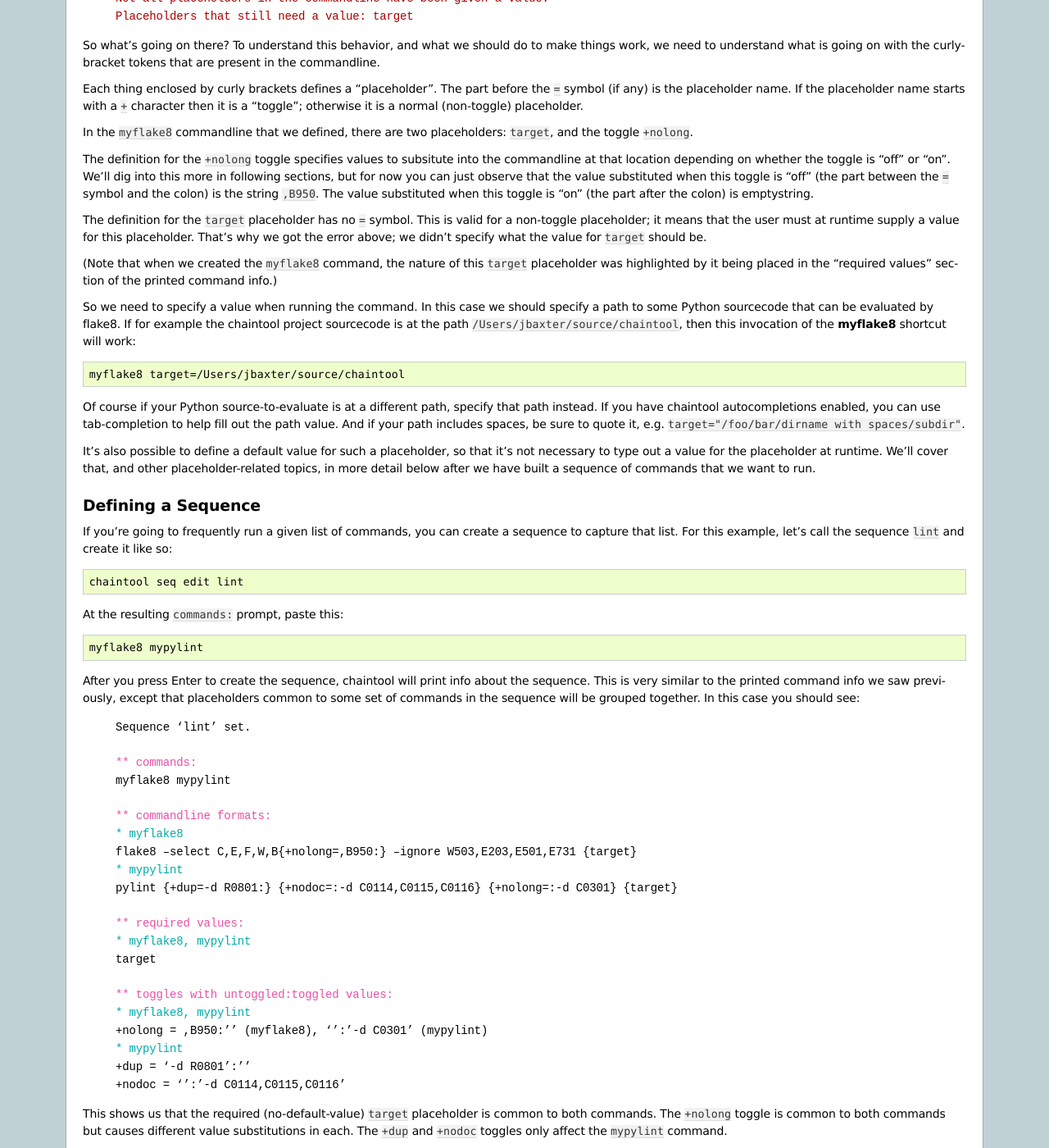
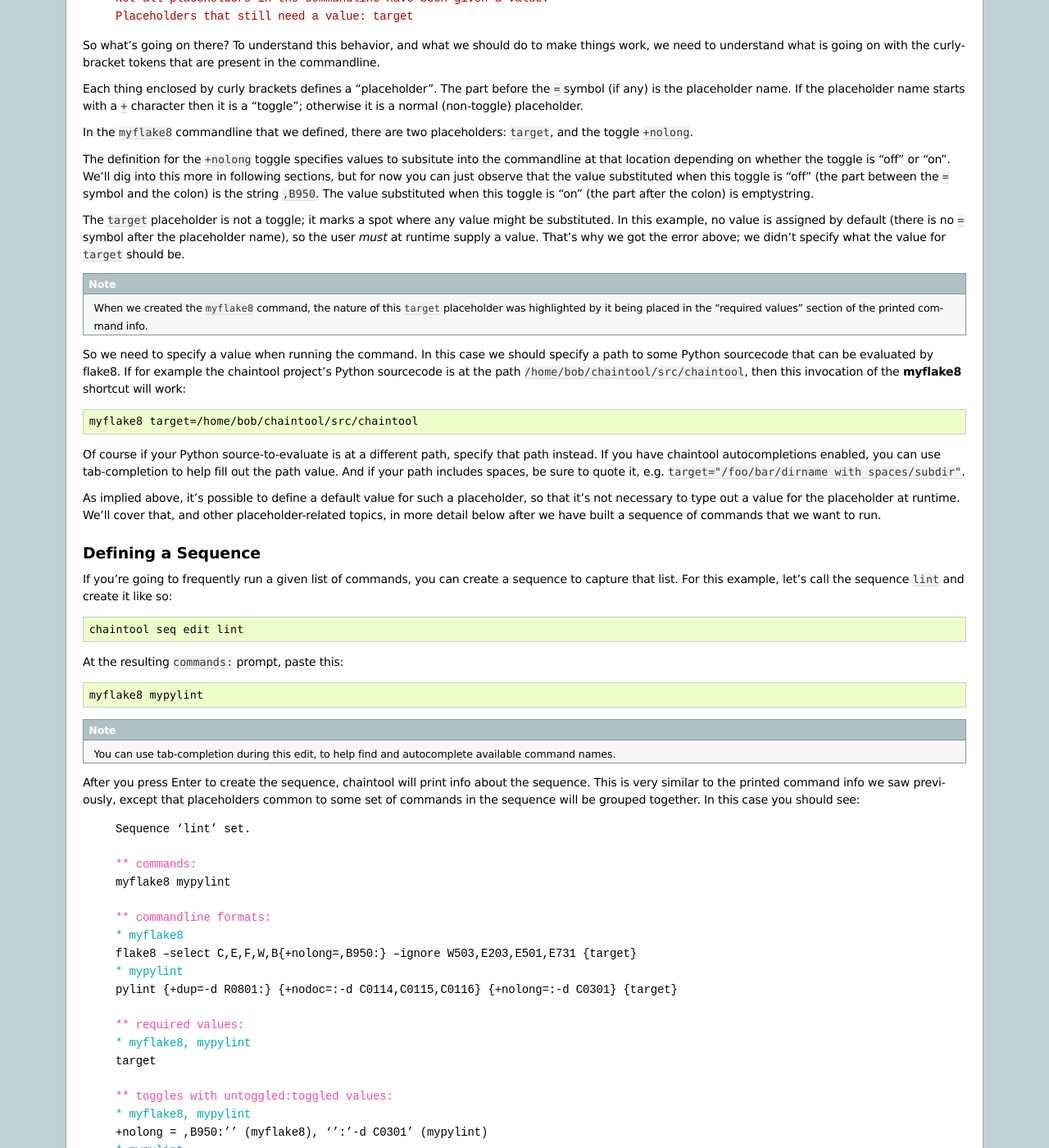
Before and after one commit to neogeographica/chaintool, a Sphinx documentation site: the page built from docs/example.rst, in a window 1280 px wide and 1400 px high, scrolled down 1589 px. Shown: the whole window at 82% size. Built offline with Sphinx 7.4.7, drawn with Linux system fonts in a browser that asks for light colours; some of the changed text lies outside the part shown.

Commit message:
minor docs work

```diff
--- a/docs/example.rst
+++ b/docs/example.rst
@@ -91,19 +91,21 @@
 
 The definition for the ``+nolong`` toggle specifies values to subsitute into the commandline at that location depending on whether the toggle is "off" or "on". We'll dig into this more in following sections, but for now you can just observe that the value substituted when this toggle is "off" (the part between the ``=`` symbol and the colon) is the string ``,B950``. The value substituted when this toggle is "on" (the part after the colon) is emptystring.
 
-The definition for the ``target`` placeholder has no ``=`` symbol. This is valid for a non-toggle placeholder; it means that the user must at runtime supply a value for this placeholder. That's why we got the error above; we didn't specify what the value for ``target`` should be.
+The ``target`` placeholder is not a toggle; it marks a spot where any value might be substituted. In this example, no value is assigned by default (there is no ``=`` symbol after the placeholder name), so the user *must* at runtime supply a value. That's why we got the error above; we didn't specify what the value for ``target`` should be.
 
-(Note that when we created the ``myflake8`` command, the nature of this ``target`` placeholder was highlighted by it being placed in the "required values" section of the printed command info.)
+.. note::
 
-So we need to specify a value when running the command. In this case we should specify a path to some Python sourcecode that can be evaluated by flake8. If for example the chaintool project sourcecode is at the path :file:`/Users/jbaxter/source/chaintool`, then this invocation of the :command:`myflake8` shortcut will work:
+    When we created the ``myflake8`` command, the nature of this ``target`` placeholder was highlighted by it being placed in the "required values" section of the printed command info.
+
+So we need to specify a value when running the command. In this case we should specify a path to some Python sourcecode that can be evaluated by flake8. If for example the chaintool project's Python sourcecode is at the path :file:`/home/bob/chaintool/src/chaintool`, then this invocation of the :command:`myflake8` shortcut will work:
 
 .. code-block:: none
 
-    myflake8 target=/Users/jbaxter/source/chaintool
+    myflake8 target=/home/bob/chaintool/src/chaintool
 
 Of course if your Python source-to-evaluate is at a different path, specify that path instead. If you have chaintool autocompletions enabled, you can use tab-completion to help fill out the path value. And if your path includes spaces, be sure to quote it, e.g. ``target="/foo/bar/dirname with spaces/subdir"``.
 
-It's also possible to define a default value for such a placeholder, so that it's not necessary to type out a value for the placeholder at runtime. We'll cover that, and other placeholder-related topics, in more detail below after we have built a sequence of commands that we want to run.
+As implied above, it's possible to define a default value for such a placeholder, so that it's not necessary to type out a value for the placeholder at runtime. We'll cover that, and other placeholder-related topics, in more detail below after we have built a sequence of commands that we want to run.
 
 
 Defining a Sequence
@@ -120,6 +122,10 @@
 .. code-block:: none
 
     myflake8 mypylint
+
+.. note::
+
+    You can use tab-completion during this edit, to help find and autocomplete available command names.
 
 After you press Enter to create the sequence, chaintool will print info about the sequence. This is very similar to the printed command info we saw previously, except that placeholders common to some set of commands in the sequence will be grouped together. In this case you should see:
 
@@ -161,7 +167,7 @@
 
 .. code-block:: none
 
-    lint target=/Users/jbaxter/source/chaintool
+    lint target=/home/bob/chaintool/src/chaintool
 
 Because the ``target`` placeholder appears in both commands, each commandline will get this path value substituted at the location of that placeholder.
 
@@ -169,12 +175,12 @@
 
     | :magenta:`* running command 'myflake8':`
     |
-    | :cyan:`flake8 --select C,E,F,W,B,B950 --ignore W503,E203,E501,E731 /Users/jbaxter/source/chaintool`
+    | :cyan:`flake8 --select C,E,F,W,B,B950 --ignore W503,E203,E501,E731 /home/bob/chaintool/src/chaintool`
     |
     |
     | :magenta:`* running command 'mypylint':`
     |
-    | :cyan:`pylint -d R0801   /Users/jbaxter/source/chaintool`
+    | :cyan:`pylint -d R0801   /home/bob/chaintool/src/chaintool`
     |
     | :mono:`-------------------------------------------------------------------`
     | :mono:`Your code has been rated at 10.00/10 (previous run: 10.00/10, +0.00)`
@@ -187,7 +193,7 @@
 
 If you're going to be frequently linting the same target, it doesn't make sense to keep typing that path for every run.
 
-There are several ways you could change the commands to set a default value for that placeholder. For example you could use :command:`chaintool cmd set` or :command:`chaintool cmd edit` to modify each of the commandlines, changing each occurence of ``{target}`` to ``{target=/Users/jbaxter/source/chaintool}``.
+There are several ways you could change the commands to set a default value for that placeholder. For example you could use :command:`chaintool cmd set` or :command:`chaintool cmd edit` to modify each of the commandlines, changing each occurence of ``{target}`` to ``{target=/home/bob/chaintool/src/chaintool}``.
 
 However, :command:`chaintool cmd set` and :command:`chaintool cmd edit` are more applicable for making structural/syntax changes to a commandline. If you just want to change or remove the default value for a non-toggle placeholder, or change the off/on values for a toggle, then it's easier to use :command:`chaintool cmd vals`. You can also use :command:`chaintool seq vals` to set values for all commands in a sequence, or even :command:`chaintool vals` to set values across all currently defined commands.
 
@@ -195,7 +201,7 @@
 
 .. code-block:: none
 
-    chaintool seq vals lint target=/Users/jbaxter/source/chaintool
+    chaintool seq vals lint target=/home/bob/chaintool/src/chaintool
 
 Now we can run the :command:`lint` shortcut without any runtime arguments at all. If we do want to temporarily point it at some other path, we're still allowed to specify a value for ``target`` at runtime, which will override the default. And of course if we want to permanently change the default we could run :command:`chaintool seq vals` again.
 
@@ -207,7 +213,7 @@
 
 In this sequence, the ``+dup`` toggle only happens to affect the ``mypylint`` command. By activating this toggle, the spot in that commandline that would normally contain ``-d R0801`` is instead populated with emptystring. The effect of this change is to remove the suppression of the "duplicate code" check in pylint; in other words, by specifying ``+dup`` you are asking pylint to do the duplicate-code checks that we normally are not asking it to do. When the command runs, you will see that the executed :command:`pylint` commandline now looks like this:
 
-    | :cyan:`pylint    /Users/jbaxter/source/chaintool`
+    | :cyan:`pylint    /home/bob/chaintool/src/chaintool`
 
 (With the current chaintool codebase, this will in fact cause pylint to complain about some stuff!)
 
@@ -224,7 +230,7 @@
     | :mono:`+dup`
     | :mono:`+nodoc`
     | :mono:`+nolong`
-    | :mono:`target=/Users/jbaxter/source/chaintool`
+    | :mono:`target=/home/bob/chaintool/src/chaintool`
 
 which tells me that I have three toggles available, plus another normal placeholder that currently has the given default.
 
--- a/docs/placeholders.rst
+++ b/docs/placeholders.rst
@@ -5,7 +5,7 @@
 
 XXX what they are
 
-XXX format
+XXX format (and special cases like literal curly brackets)
 
 XXX interpreting "print" output
 
--- a/docs/usage.rst
+++ b/docs/usage.rst
@@ -1,4 +1,4 @@
-Usage
+User Guide
 =================================
 
 XXX TBD, not sure about necessary high-level text or the order of the below sections
```
